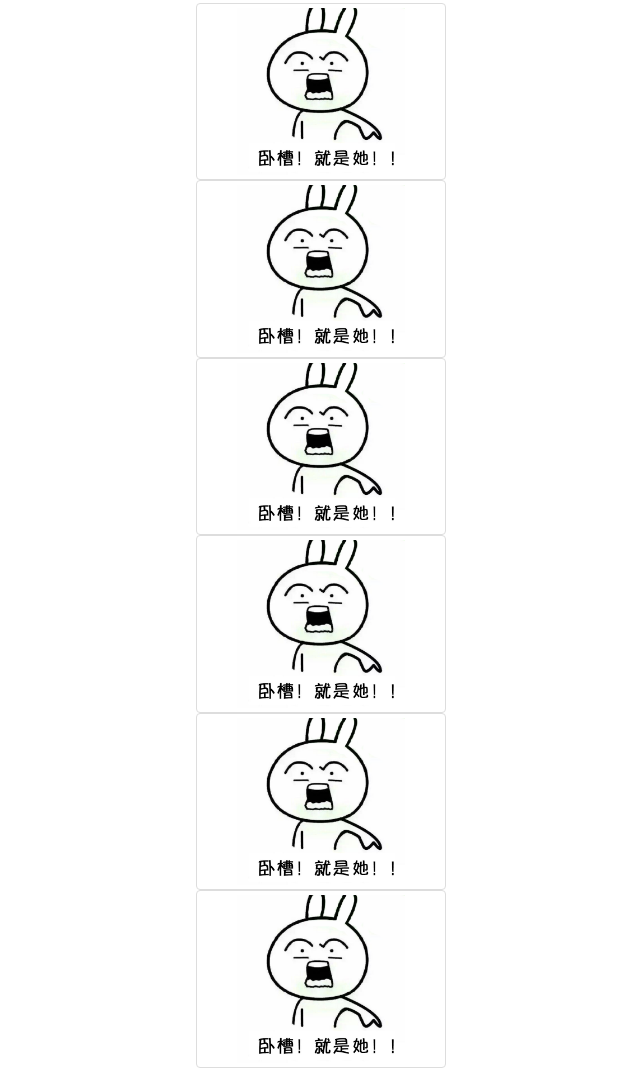
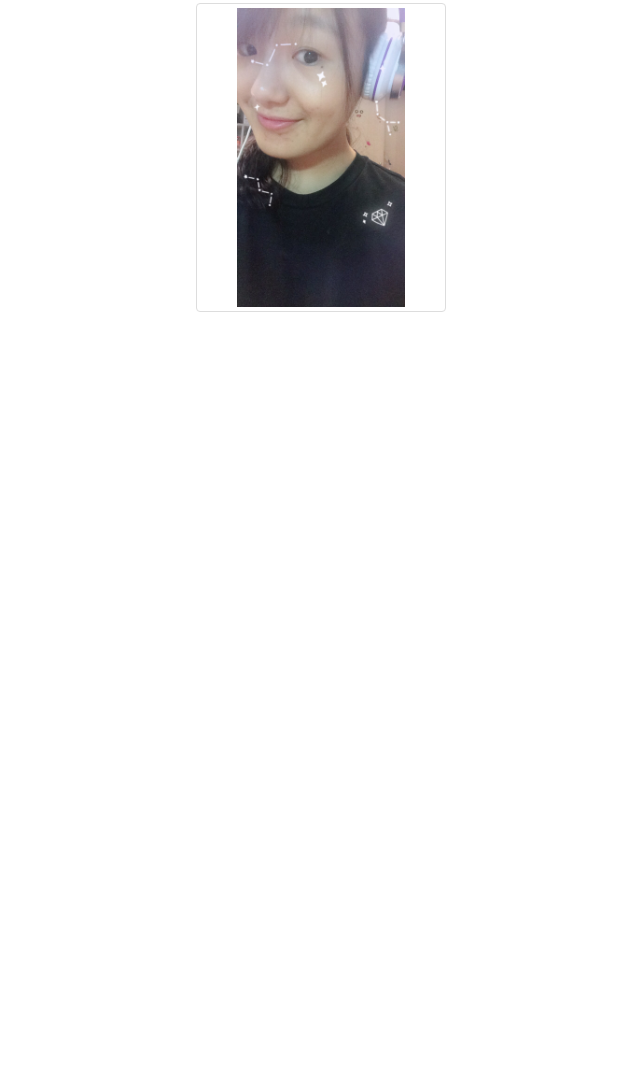
Before and after one commit to ForMyZherZher/ForMyZherZher, a plain HTML site: page index.html in a window 1280 px wide. Shown: the part 37-1105 px from the top of the page, without its empty margins (69-709 px from the left). After the commit the page ends 800 px from the top, so only its background shows below. Drawn offline with Linux system fonts and the light colour scheme.

Commit message:
Update index.html

```diff
--- a/index.html
+++ b/index.html
@@ -16,51 +16,12 @@
 		<div class="row">
 			<div class="col-xs-4 col-md-4">
 				<a href="http://formyzherzher.github.io" class="thumbnail">
-					<img src="img/1.jpg" alt="...">
+					<img src="img/5.jpg" alt="...">
 				</a>
 			</div>
 
 		</div>
-		<div class="row">
-			<div class="col-xs-4 col-md-4">
-				<a href="http://formyzherzher.github.io" class="thumbnail">
-					<img src="img/1.jpg" alt="...">
-				</a>
-			</div>
 
-		</div>
-		<div class="row">
-			<div class="col-xs-4 col-md-4">
-				<a href="http://formyzherzher.github.io" class="thumbnail">
-					<img src="img/1.jpg" alt="...">
-				</a>
-			</div>
-
-		</div>
-		<div class="row">
-			<div class="col-xs-4 col-md-4">
-				<a href="http://formyzherzher.github.io" class="thumbnail">
-					<img src="img/1.jpg" alt="...">
-				</a>
-			</div>
-
-		</div>
-		<div class="row">
-			<div class="col-xs-4 col-md-4">
-				<a href="http://formyzherzher.github.io" class="thumbnail">
-					<img src="img/1.jpg" alt="...">
-				</a>
-			</div>
-
-		</div>
-		<div class="row">
-			<div class="col-xs-4 col-md-4">
-				<a href="http://formyzherzher.github.io" class="thumbnail">
-					<img src="img/1.jpg" alt="...">
-				</a>
-			</div>
-
-		</div>
 	</div>
 
 
```
